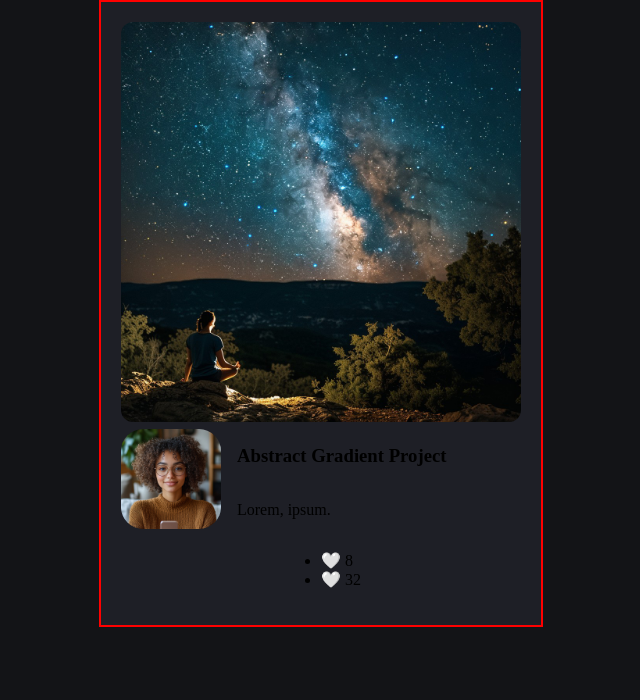
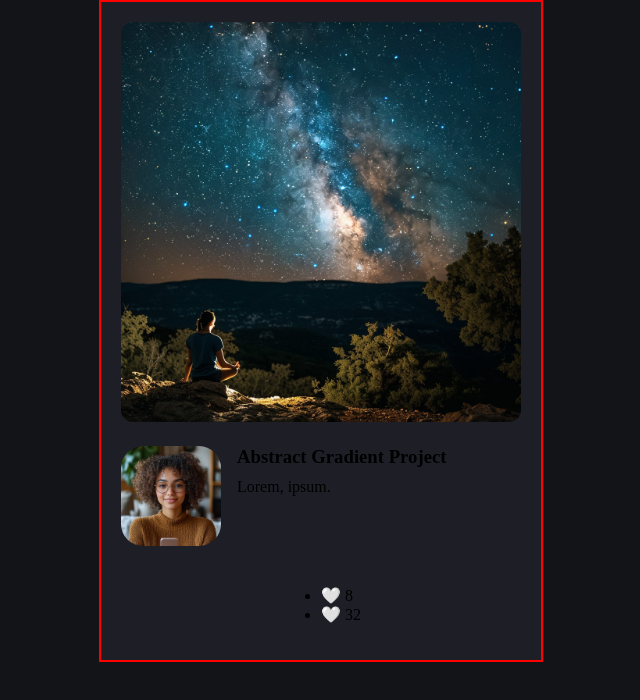
Before and after one commit to lengleman-spec/codepen-tile, a plain HTML site: page index.html in a window 1280 px wide. Shown: the whole page, without its empty margins (319-959 px from the left). Drawn offline with Linux system fonts and the light colour scheme.

Commit message:
Move card-body so that the thumbnail img has some space beneath it.

```diff
--- a/styles.css
+++ b/styles.css
@@ -32,9 +32,10 @@ body {
 .card-body {
   display: flex;
   justify-content: flex-start;
-  align-items: center;
+  align-items: flex-start;
   gap: 1rem;
   width: 100%;
+  margin: 20px 0;
 }
 
 .card-body img {
@@ -48,4 +49,17 @@ body {
 .card-details {
   display: flex;
   flex-direction: column;
+  justify-content: center;
 }
+
+.card-details h3 {
+  margin: 0;
+}
+
+.card-details p {
+  margin: 10px 0;
+}
+
+.card-avatar {
+  /* margin: 20px 0; */
+}
```
